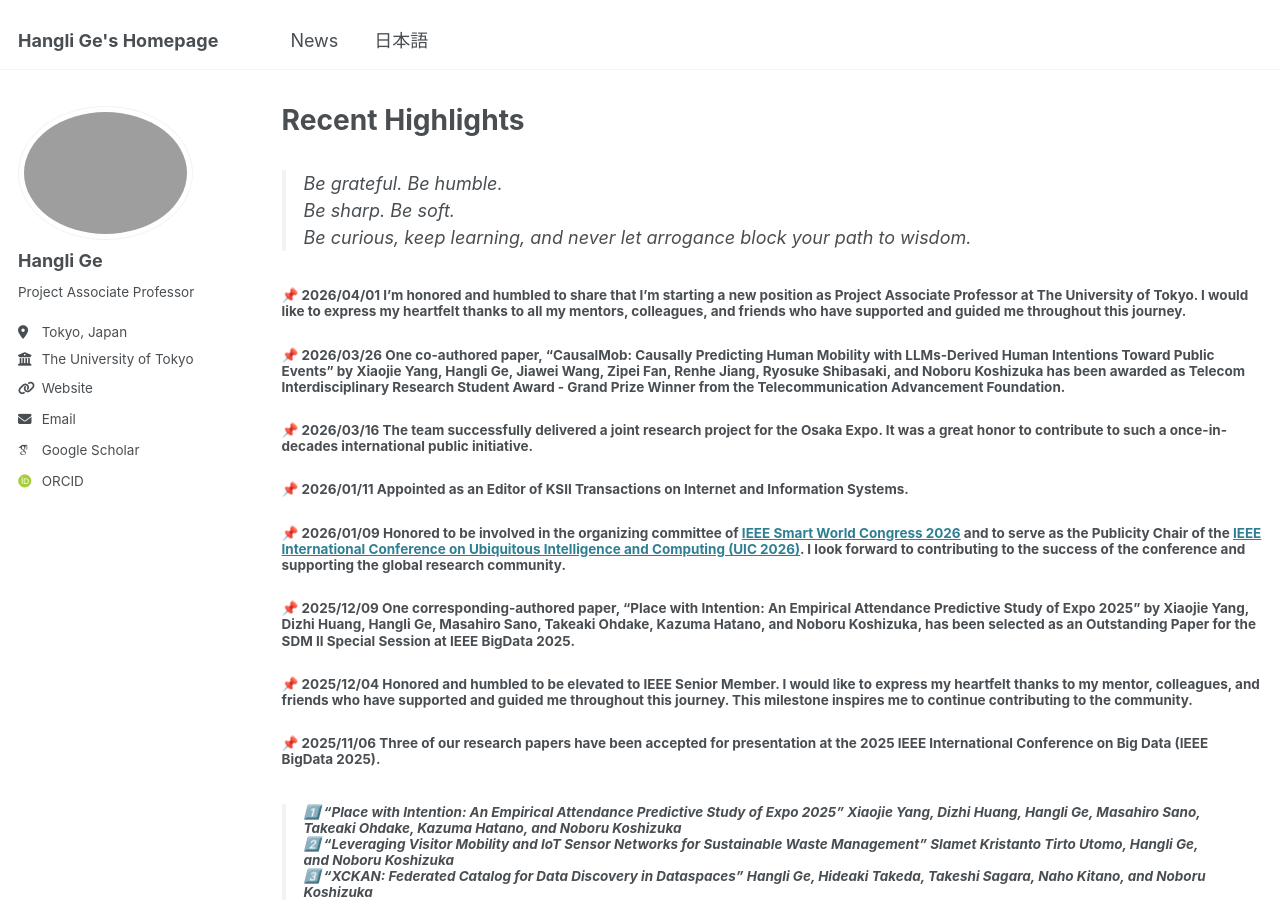
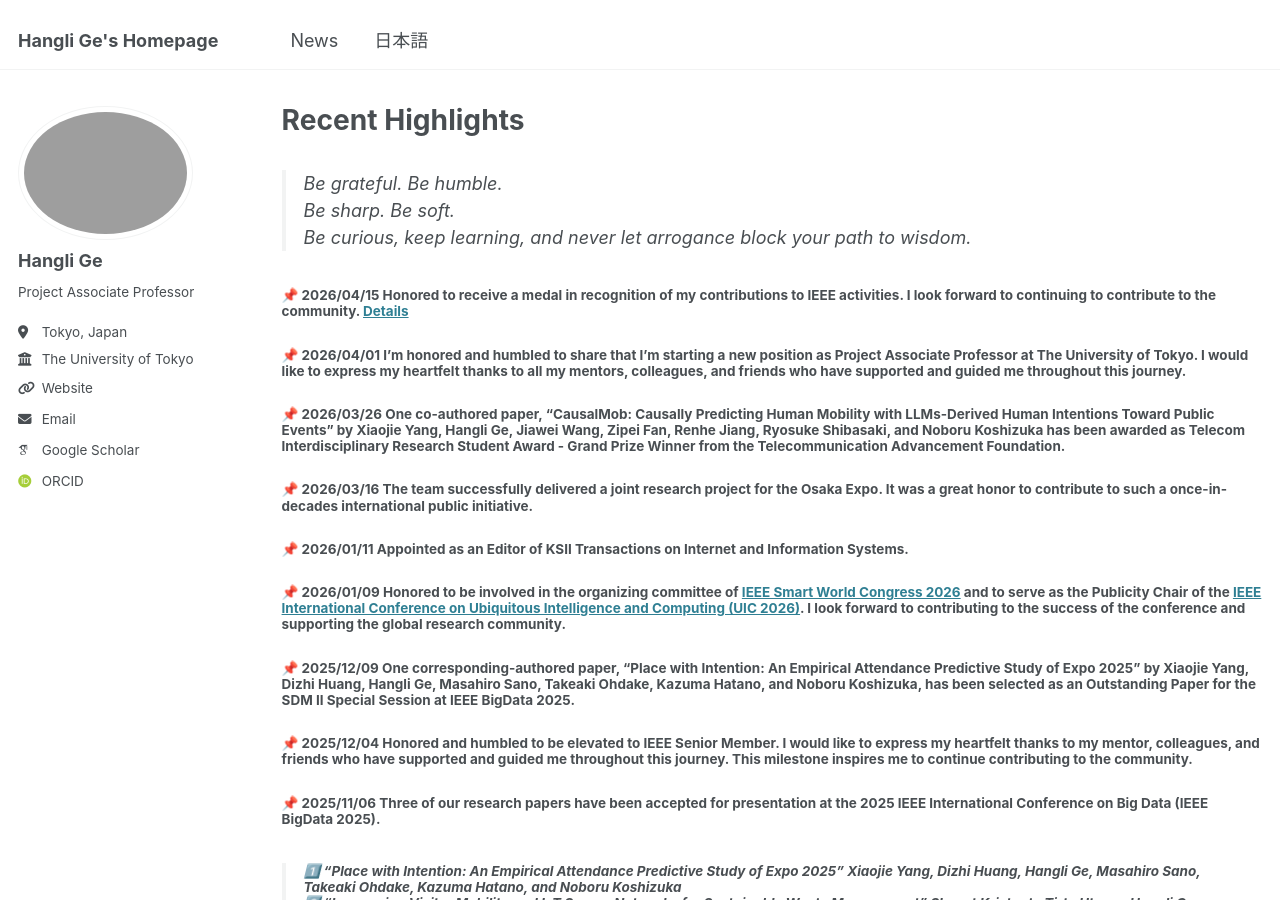
Before and after one commit to christie888/christie888.github.io, a Jekyll site: the page built from _pages/post.md, in a window 1280 px wide and 900 px high. Built offline with Jekyll 4.4.1, drawn with Linux system fonts in a browser that asks for light colours; some web fonts are replaced.

Commit message:
Update post.md

```diff
--- a/_pages/post.md
+++ b/_pages/post.md
@@ -8,6 +8,8 @@
 <br>Be sharp. Be soft.<br>
 > Be curious, keep learning, and never let arrogance block your path to wisdom.
 
+
+##### 📌 2026/04/15 Honored to receive a medal in recognition of my contributions to IEEE activities. I look forward to continuing to contribute to the community. [Details](https://hanglige.com/images/IMG_9517.jpeg)
 
 ##### 📌 2026/04/01 I’m honored and humbled to share that I’m starting a new position as Project Associate Professor at The University of Tokyo. I would like to express my heartfelt thanks to all my mentors, colleagues, and friends who have supported and guided me throughout this journey.
 
```
